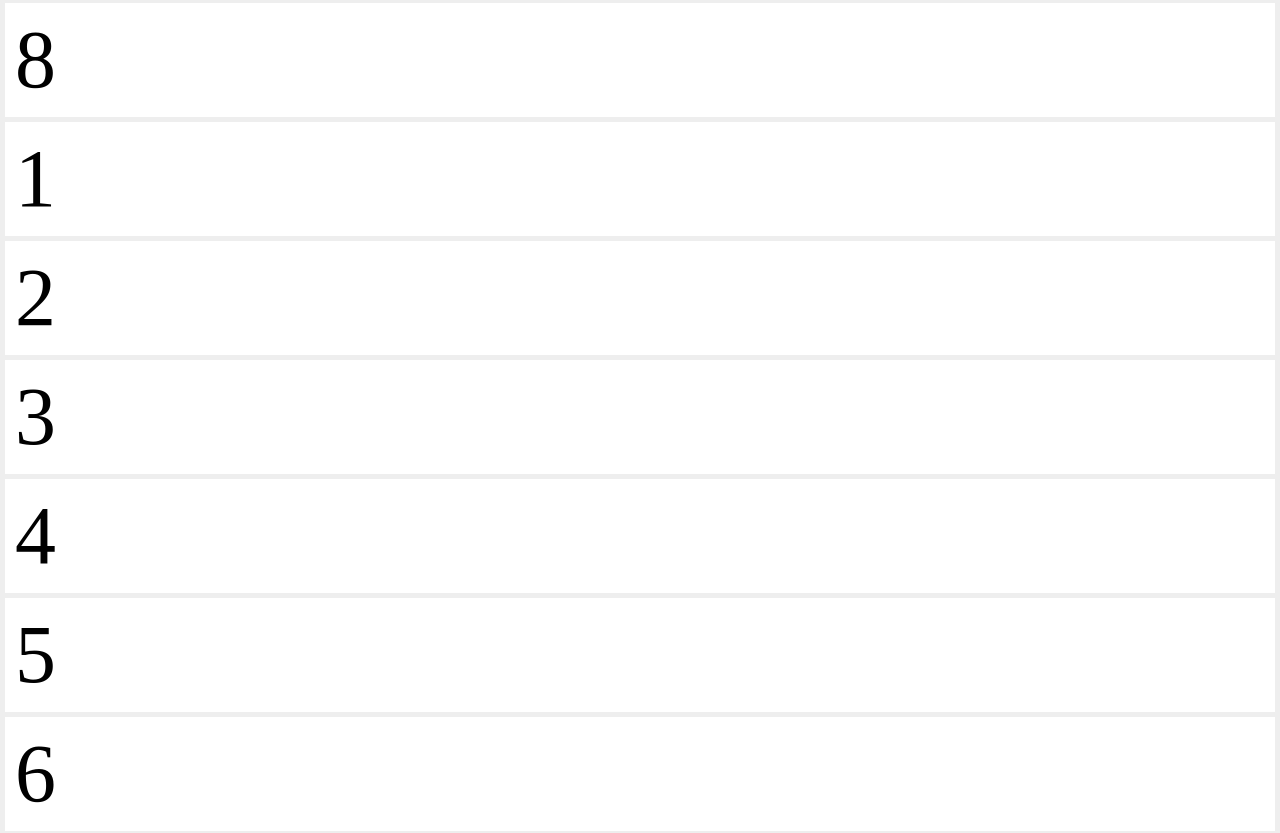
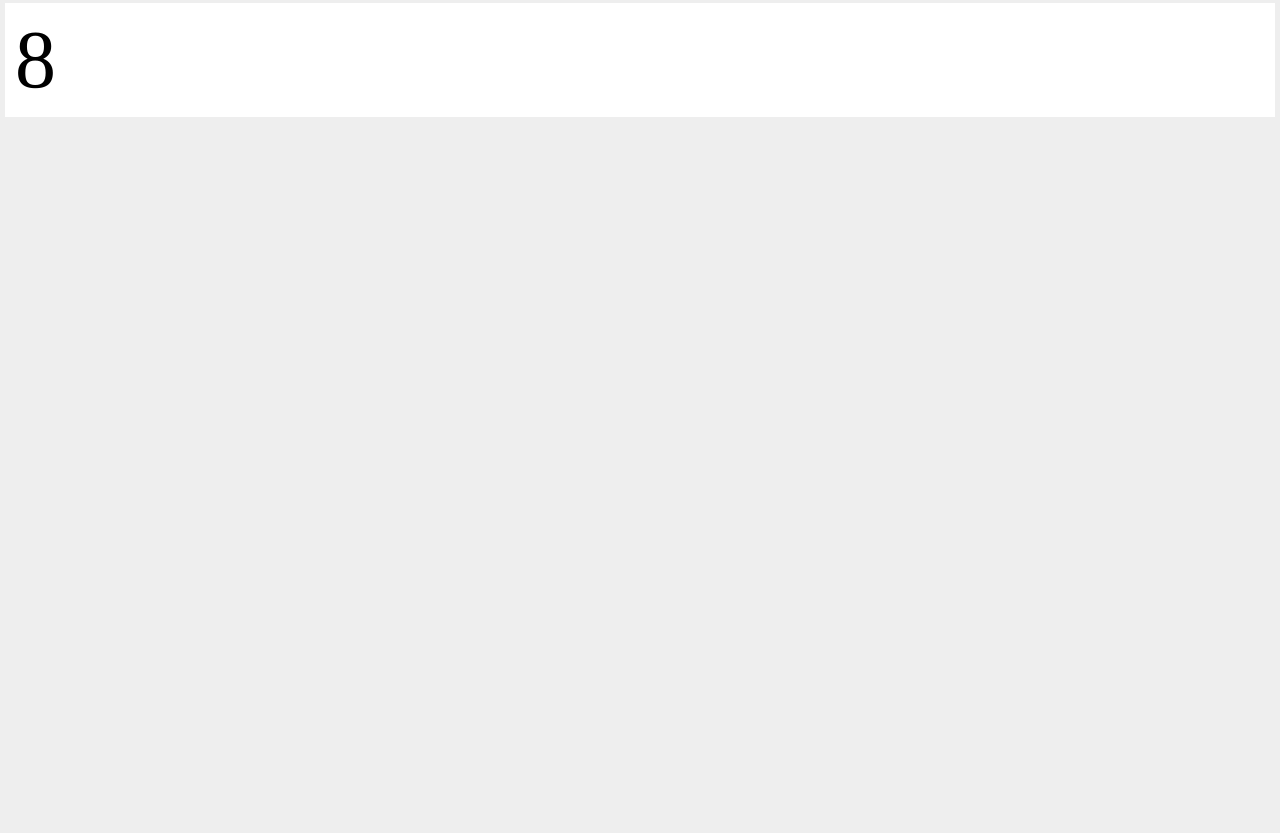
Before and after one commit to SecretCastle/Moon, a Vue app: page /#/test/refresh in a window 1280 px wide. Shown: the part 5595-6428 px from the top of the page. After the commit the page ends 5717 px from the top, so only its background shows below. Built offline with nearby package versions, Linux system fonts and the light colour scheme; a web font is replaced by a local one.

Commit message:
修改的问题 what update: 1、修改下拉上拉刷新 why update:
how update:

```diff
--- a/app2/components/public/refresh.vue
+++ b/app2/components/public/refresh.vue
@@ -1,7 +1,7 @@
 <template>
     <div class="refresh_wrap" @touchstart="touchStart"  @touchmove="touchMove" @touchend="touchEnd">
         <slot name="fresh">
-            <div v-for="item in list">{{item.name}}</div>
+
         </slot>
     </div>
 </template>
@@ -13,207 +13,18 @@
                 startY:0,
                 moveY:0,
                 isMove:false,
-                scrollHeight:0,
-                list:[{
-                    id:'1',
-                    name:'1'
-                },{
-                    id:'2',
-                    name:'2'
-                },{
-                    id:'3',
-                    name:'3'
-                },{
-                    id:'4',
-                    name:'4'
-                },{
-                    id:'5',
-                    name:'5'
-                },{
-                    id:'6',
-                    name:'6'
-                },{
-                    id:'7',
-                    name:'7'
-                },{
-                    id:'8',
-                    name:'8'
-                },{
-                    id:'1',
-                    name:'1'
-                },{
-                    id:'2',
-                    name:'2'
-                },{
-                    id:'3',
-                    name:'3'
-                },{
-                    id:'4',
-                    name:'4'
-                },{
-                    id:'5',
-                    name:'5'
-                },{
-                    id:'6',
-                    name:'6'
-                },{
-                    id:'7',
-                    name:'7'
-                },{
-                    id:'8',
-                    name:'8'
-                },{
-                    id:'1',
-                    name:'1'
-                },{
-                    id:'2',
-                    name:'2'
-                },{
-                    id:'3',
-                    name:'3'
-                },{
-                    id:'4',
-                    name:'4'
-                },{
-                    id:'5',
-                    name:'5'
-                },{
-                    id:'6',
-                    name:'6'
-                },{
-                    id:'7',
-                    name:'7'
-                },{
-                    id:'8',
-                    name:'8'
-                },{
-                    id:'1',
-                    name:'1'
-                },{
-                    id:'2',
-                    name:'2'
-                },{
-                    id:'3',
-                    name:'3'
-                },{
-                    id:'4',
-                    name:'4'
-                },{
-                    id:'5',
-                    name:'5'
-                },{
-                    id:'6',
-                    name:'6'
-                },{
-                    id:'7',
-                    name:'7'
-                },{
-                    id:'8',
-                    name:'8'
-                },{
-                    id:'1',
-                    name:'1'
-                },{
-                    id:'2',
-                    name:'2'
-                },{
-                    id:'3',
-                    name:'3'
-                },{
-                    id:'4',
-                    name:'4'
-                },{
-                    id:'5',
-                    name:'5'
-                },{
-                    id:'6',
-                    name:'6'
-                },{
-                    id:'7',
-                    name:'7'
-                },{
-                    id:'8',
-                    name:'8'
-                },{
-                    id:'1',
-                    name:'1'
-                },{
-                    id:'2',
-                    name:'2'
-                },{
-                    id:'3',
-                    name:'3'
-                },{
-                    id:'4',
-                    name:'4'
-                },{
-                    id:'5',
-                    name:'5'
-                },{
-                    id:'6',
-                    name:'6'
-                },{
-                    id:'7',
-                    name:'7'
-                },{
-                    id:'8',
-                    name:'8'
-                },{
-                    id:'1',
-                    name:'1'
-                },{
-                    id:'2',
-                    name:'2'
-                },{
-                    id:'3',
-                    name:'3'
-                },{
-                    id:'4',
-                    name:'4'
-                },{
-                    id:'5',
-                    name:'5'
-                },{
-                    id:'6',
-                    name:'6'
-                },{
-                    id:'7',
-                    name:'7'
-                },{
-                    id:'8',
-                    name:'8'
-                },{
-                    id:'1',
-                    name:'1'
-                },{
-                    id:'2',
-                    name:'2'
-                },{
-                    id:'3',
-                    name:'3'
-                },{
-                    id:'4',
-                    name:'4'
-                },{
-                    id:'5',
-                    name:'5'
-                },{
-                    id:'6',
-                    name:'6'
-                },{
-                    id:'7',
-                    name:'7'
-                },{
-                    id:'8',
-                    name:'8'
-                }]
+                scrollHeight:0
             }
         },
         props:{
             scrollType:{
                 type:String,
                 require:false,
-                default:'toTobottom' //滚动刷新
+                default:'topTobottom' //滚动刷新
+            },
+            onRefresh:{
+                type:Function,
+                require:true
             }
         },
         created(){
@@ -223,12 +34,15 @@
         mounted(){
             this.scrollHeight = this.$el.scrollHeight;
         },
+        updated(){
+            this.scrollHeight = this.$el.scrollHeight;
+        },
         methods:{
             touchStart(e){
                 //e.preventDefault();
                 this.isMove = true;
                 this.startY = e.touches[0].pageY;
-                console.log(this);
+                console.log(this,this.scrollType);
             },
             touchMove(e){
                 //e.preventDefault();
@@ -241,21 +55,27 @@
                         this.$el.style.transform = `translate3d(0,${this.moveY}px,0)`;
                         this.$el.style.webkitTransform = `translate3d(0,${this.moveY}px,0)`;
                     }
-                }else if(this.scrollType === 'toTobottom'){
-                    console.log(document.body.scrollTop,this.scrollHeight-100);
-                    if(document.body.scrollTop > this.scrollHeight - 1500){
-
-                    }
                 }
             },
             touchEnd(e){
                 if(!this.isMove){
                     return;
                 }
-                if(this.scrollType==='bottomTotop'){
-                     this.$el.style.transform = `translate3d(0,0,0)`;
+                if(this.scrollType === 'bottomTotop'){
+                    this.$el.style.transform = `translate3d(0,0,0)`;
                     this.$el.style.webkitTransform = `translate3d(0,0,0)`;
-                    console.log('touch end',document.body.scrollTop);
+                    console.log('touch end',document.body.scrollTop,this.moveY);
+                    if(document.body.scrollTop === 0){
+                         this.onRefresh();
+                    }
+
+
+                }else if(this.scrollType === 'topTobottom'){
+                    console.log(document.body.scrollTop,this.scrollHeight-100);
+                    if(document.body.scrollTop > this.scrollHeight - 1500){
+                        //when topTobottom
+                        this.onRefresh();
+                    }
                 }
             }
         }
--- a/app2/router.js
+++ b/app2/router.js
@@ -7,7 +7,7 @@ import Program from './components/program/index';
 import Recommend from './components/recommend/index';
 import Categories from './components/categories';
 import Channel from './components/channel/index';
-import Refresh from './components/public/refresh';
+import Refresh from './components/test/testfresh';
 
 
 const Routes = new VueRouter({
```
Also changed, not shown: app2/components/test/testfresh.vue (added, +182 -0 lines).
